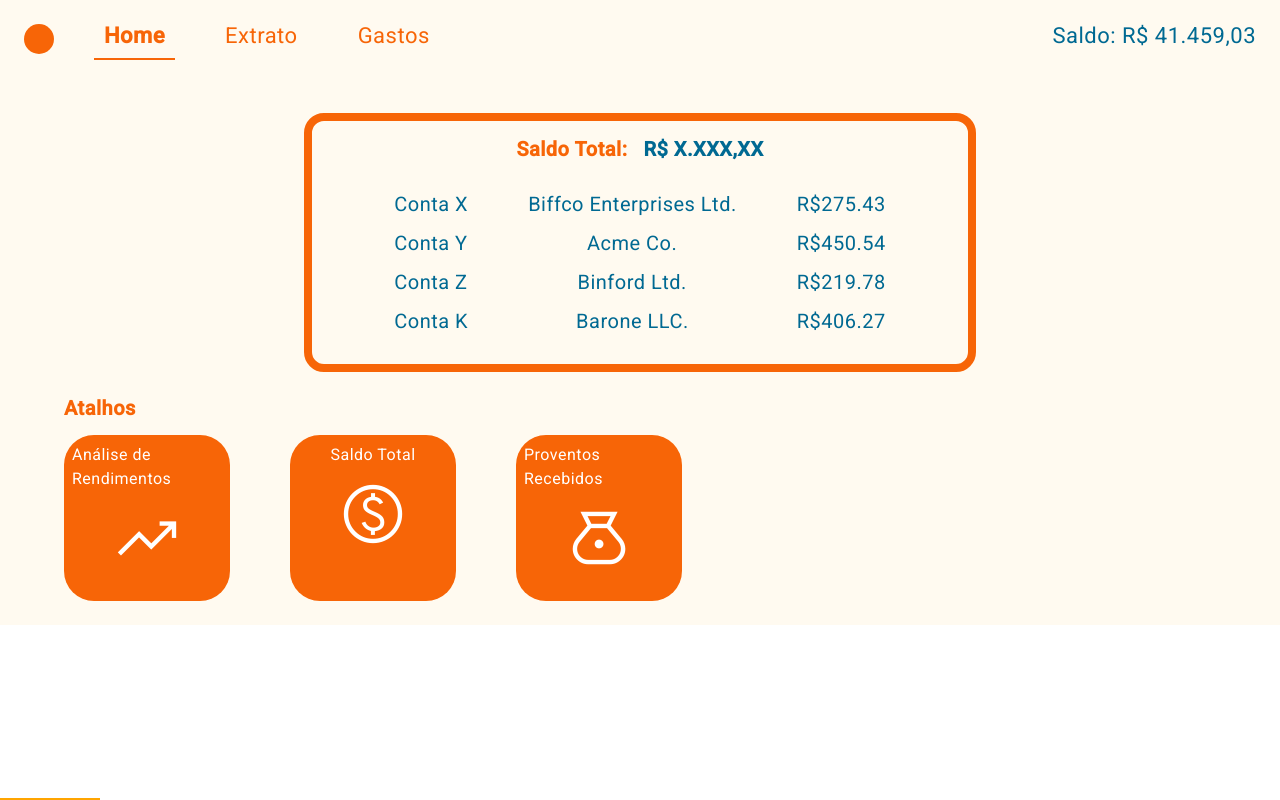
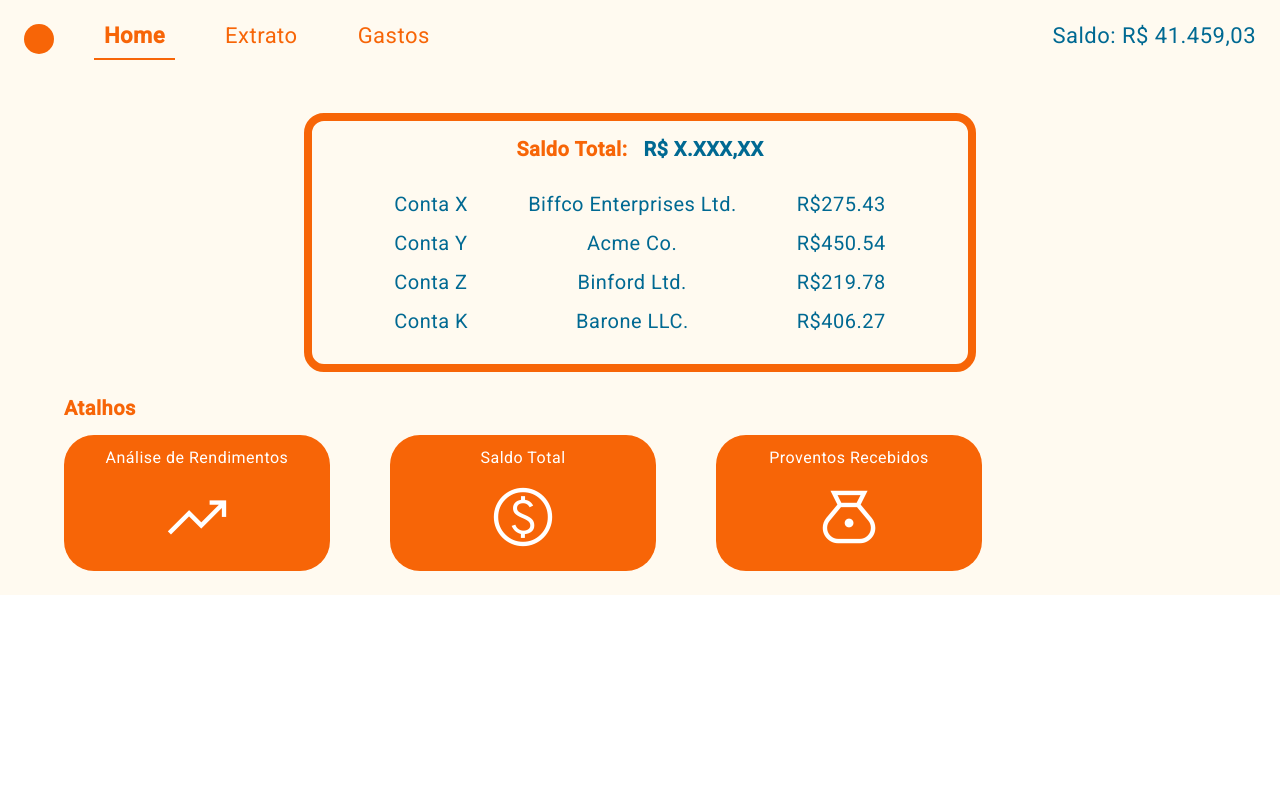
Before and after one commit to marcostomas/finhub-app, an Angular app: page /home in a window 1280 px wide. Built offline with nearby package versions, Linux system fonts and the light colour scheme.

Commit message:
feat: template home "pronto" e footer apagado, por enquanto

```diff
--- a/src/app/app.component.html
+++ b/src/app/app.component.html
@@ -1,4 +1,3 @@
 <app-header></app-header>
-<app-footer></app-footer>
 
 <router-outlet />
--- a/src/app/app.component.ts
+++ b/src/app/app.component.ts
@@ -1,12 +1,11 @@
 import { Component } from '@angular/core';
 import { RouterOutlet } from '@angular/router';
 import { HeaderComponent } from './components/header/header.component';
-import { FooterComponent } from './components/footer/footer.component';
 
 @Component({
   selector: 'app-root',
   standalone: true,
-  imports: [RouterOutlet, HeaderComponent, FooterComponent],
+  imports: [RouterOutlet, HeaderComponent],
   templateUrl: './app.component.html',
   styleUrl: './app.component.css',
 })
--- a/src/app/components/footer/footer.component.css
+++ /dev/null
@@ -1,3 +0,0 @@
-.main-container {
-  background-color: #f76507;
-}
--- a/src/app/components/footer/footer.component.html
+++ /dev/null
@@ -1 +0,0 @@
-<footer class="main-container"></footer>
--- a/src/app/components/footer/footer.component.ts
+++ /dev/null
@@ -1,14 +0,0 @@
-import { Component, OnInit } from '@angular/core';
-
-@Component({
-  selector: 'app-footer',
-  standalone: true,
-  imports: [],
-  templateUrl: './footer.component.html',
-  styleUrls: ['./footer.component.css'],
-})
-export class FooterComponent implements OnInit {
-  constructor() {}
-
-  ngOnInit() {}
-}
--- a/src/app/components/header/header.component.html
+++ b/src/app/components/header/header.component.html
@@ -1,6 +1,6 @@
 <header class="main-container">
   <section class="main-btns">
-    <nav class="home-icon"><a routerLink="/home"></a></nav>
+    <div class="home-icon"></div>
 
     <div>
       <nav class="menu">
@@ -34,7 +34,6 @@
             Gastos
           </a>
         </p>
-        <div class="underline" [ngStyle]="{ left: underlinePosition }"></div>
       </nav>
     </div>
   </section>
--- a/src/app/components/header/header.component.ts
+++ b/src/app/components/header/header.component.ts
@@ -15,24 +15,8 @@ export class HeaderComponent implements OnInit {
   ngOnInit() {}
 
   activeTab: string = 'home';
-  underlinePosition: string = '0px';
 
   setActiveTab(tab: string): void {
     this.activeTab = tab;
-    this.updateUnderlinePosition(tab);
-  }
-
-  updateUnderlinePosition(tab: string): void {
-    switch (tab) {
-      case 'home':
-        this.underlinePosition = '0px';
-        break;
-      case 'extrato':
-        this.underlinePosition = '100px';
-        break;
-      case 'gastos':
-        this.underlinePosition = '200px';
-        break;
-    }
   }
 }
--- a/src/app/components/home/home.component.css
+++ b/src/app/components/home/home.component.css
@@ -58,8 +58,8 @@
 
 .itens {
   padding: 8px;
-  width: 150px;
-  height: 150px;
+  width: 250px;
+  height: 120px;
   border-radius: 30px;
   background-color: #f76507;
   color: white;
--- a/src/app/components/home/home.component.html
+++ b/src/app/components/home/home.component.html
@@ -33,21 +33,27 @@
   <section class="atalhos">
     <p class="cor-titulo"><strong>Atalhos</strong></p>
     <div class="itens-container">
-      <div class="itens">
-        <a routerLink="/home" class="item-content">
+      <div class="itens item-content">
+        <a routerLink="/home">
           <p>Análise de Rendimentos</p>
+        </a>
+        <a routerLink="/home">
           <span class="material-symbols-outlined"> trending_up </span>
         </a>
       </div>
-      <div class="itens">
-        <a routerLink="/extrato" class="item-content">
+      <div class="itens item-content">
+        <a routerLink="/extrato" class="">
           <p>Saldo Total</p>
+        </a>
+        <a routerLink="/extrato">
           <span class="material-symbols-outlined"> paid </span>
         </a>
       </div>
-      <div class="itens">
-        <a routerLink="/gastos" class="item-content">
+      <div class="itens item-content">
+        <a routerLink="/gastos">
           <p>Proventos Recebidos</p>
+        </a>
+        <a routerLink="/gastos">
           <span class="material-symbols-outlined"> money_bag </span>
         </a>
       </div>
```
Also changed, not shown: 1 other file (tests, documents, lock files or other folders).
